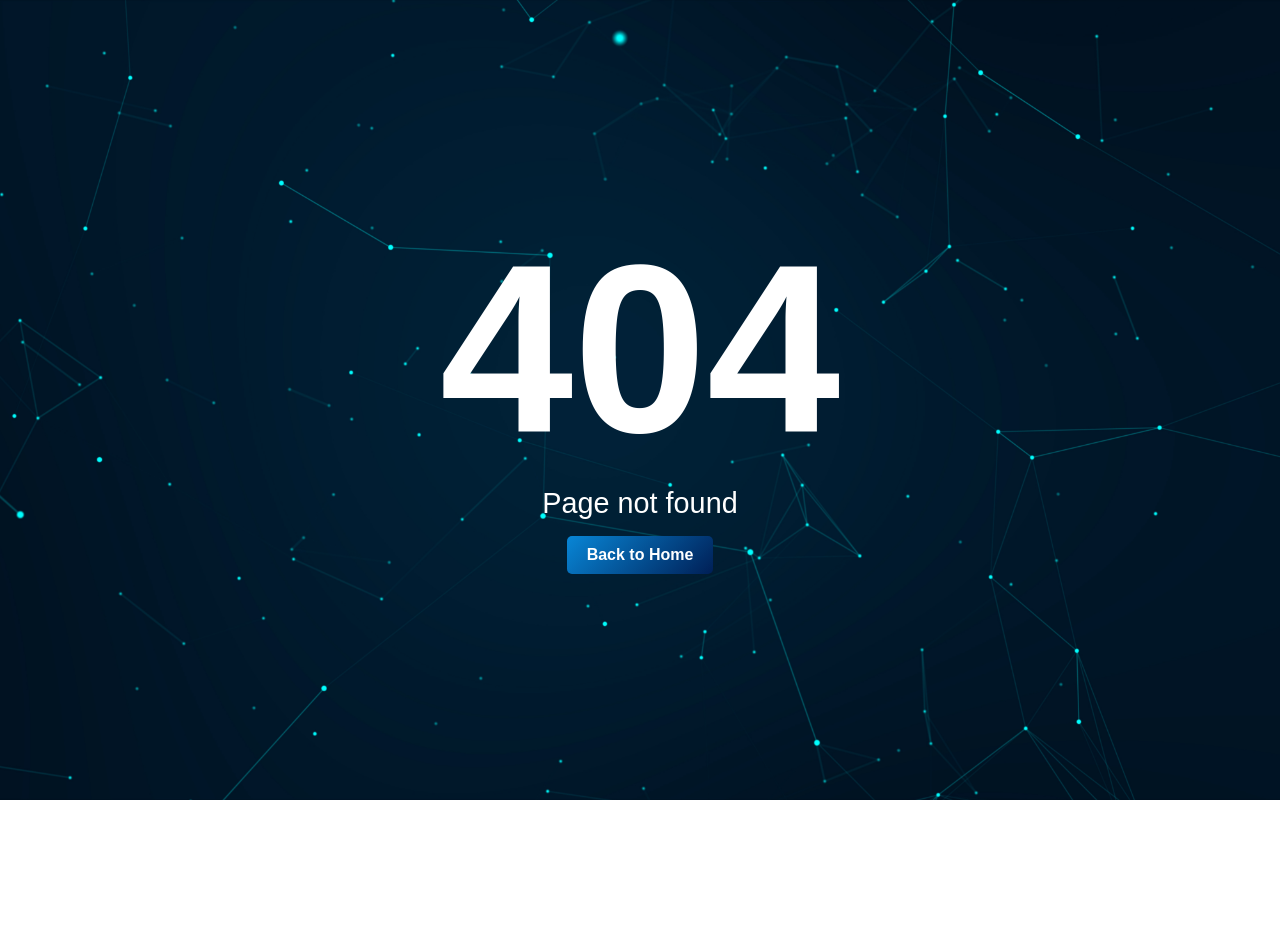
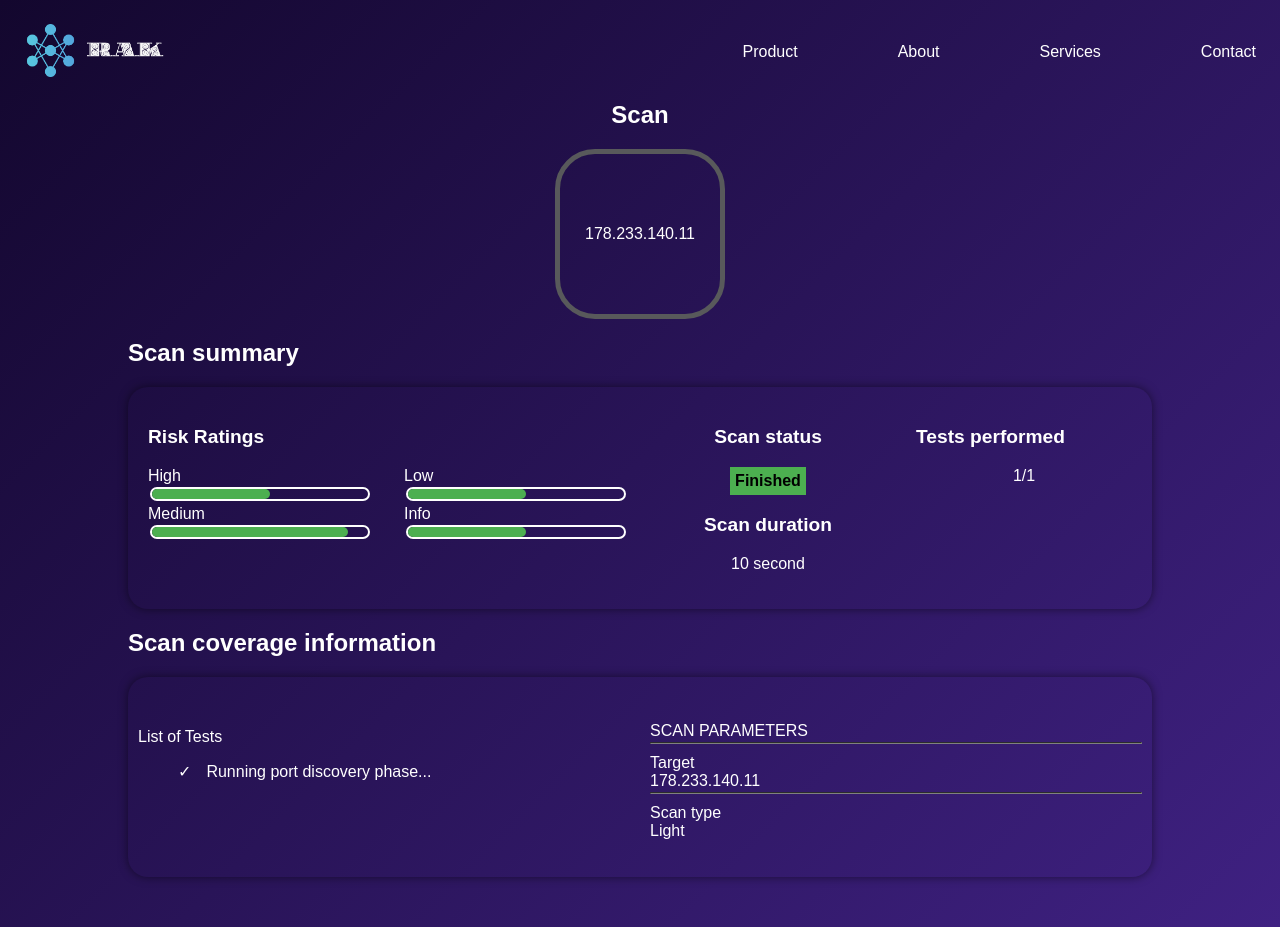
Before and after one commit to khalid10001/RAK_Net-Scanner_Project, a React (Create React App) app: page /result in a window 1280 px wide. Before the commit this address had no page. Before the commit the page ends 800 px from the top, so only its background shows below. Built offline with nearby package versions, Linux system fonts and the light colour scheme.

Commit message:
added ScanInformation component

```diff
--- a/src/App.js
+++ b/src/App.js
@@ -7,6 +7,7 @@ import Contact from "./pages/Contact";
 import Products from "./pages/Products";
 import Scanner from "./pages/Scanner";
 import NotFound from "./pages/NotFound";
+import ScanInformation from "./pages/ScanInformation";
 
 
 
@@ -22,6 +23,7 @@ function App() {
                         <Route exact path="/contact" element={<Contact/>}/>
                         <Route exact path="/products" element={<Products/>}/>
                         <Route exact path="/scanner" element={<Scanner/>}/>
+                        <Route exact path="/result" element={<ScanInformation/>}/>
                         <Route exact path="*" element={<NotFound/>}/>
                     </Routes>
                 </div>
--- /dev/null
+++ b/src/css/Scaninformaion.module.css
@@ -0,0 +1,182 @@
+.root {
+  min-height: 100vh;
+  background: linear-gradient(135deg, #13072E, #3F2182);
+}
+
+.contentWrapper {
+  max-width: 1366px;
+  width: 100%;
+  display: flex;
+  flex-direction: column;
+  color: white;
+  margin: 0 auto;
+}
+
+.container {
+  margin: 0 auto;
+  width: 80%;
+}
+
+.customBox {
+
+  width: 160px;
+  height: 160px;
+  position: relative;
+  border: 5px solid #58595b;
+  border-radius: 40px;
+  margin: 0 auto;
+  display: flex;
+  align-items: center;
+  justify-content: center;
+}
+
+.center {
+  text-align: center;
+}
+
+
+.box {
+  width: 100%;
+  min-height: 200px;
+  display: flex;
+  align-items: center;
+  justify-content: center;
+  box-shadow: 0 0 10px rgba(0, 0, 0, 0.5);
+  border-radius: 20px;
+}
+
+.box3 {
+  margin-bottom: 50px;
+}
+
+.rotatingCube {
+  width: 50px;
+  height: 50px;
+  /*margin: 0 auto;*/
+  position: relative;
+  transform-style: preserve-3d;
+  animation: rotateCube 5s infinite linear;
+}
+
+.cubeFace {
+  position: absolute;
+  width: 100%;
+  height: 100%;
+  box-sizing: border-box;
+  border: 5px solid white;
+}
+
+.front {
+  background-color: #79d9ff;
+  transform: translateZ(25px);
+}
+
+.back {
+  background-color: #79d9ff;
+  transform: rotateY(180deg) translateZ(25px);
+}
+
+.left {
+  background-color: #8eaada;
+  transform: rotateY(-90deg) translateZ(25px);
+}
+
+.right {
+  background-color: #8eaada;
+  transform: rotateY(90deg) translateZ(25px);
+}
+
+.top {
+  background-color: #7d89ff;
+  transform: rotateX(90deg) translateZ(25px);
+}
+
+.bottom {
+  background-color: #7d89ff;
+  transform: rotateX(-90deg) translateZ(25px);
+}
+
+@keyframes rotateCube {
+  from {
+    transform: rotateX(0deg) rotateY(0deg);
+  }
+  to {
+    transform: rotateX(1000deg) rotateY(1000deg);
+  }
+}
+
+.containerBox2 {
+  display: flex;
+  width: 100%;
+}
+
+.leftDiv,
+.rightDiv {
+  flex: 1;
+  margin: 10px;
+}
+
+.noBullet {
+  list-style-type: none;
+}
+
+.checkmark {
+  margin-right: 15px;
+}
+
+.infoText {
+  margin: 10px 0 2px 0;
+}
+
+.infoHr {
+  border-color: gray;
+  margin: 0;
+}
+
+.containerInfo1 {
+  display: flex;
+  width: 100%;
+}
+
+.column {
+  flex: 1;
+  padding: 20px;
+
+}
+
+.text-section {
+  margin-top: 20px;
+}
+
+.rangeSlider {
+  -webkit-appearance: none;
+  width: 100%;
+  border-radius: 10px;
+  background: none;
+  border: white solid 2px;
+  outline: none;
+  overflow: hidden;
+}
+
+.rangeSlider::-webkit-slider-thumb {
+  -webkit-appearance: none;
+  width: 20px;
+  height: 10px;
+  background: #4caf50;
+  border-radius: 10px;
+  box-shadow: -350px 0 0 340px #4caf50;
+  cursor: pointer;
+}
+
+.subTitle {
+  font-size: 1.2rem;
+  font-weight: bold;
+}
+.states{
+  display: inline-block;
+  color: black;
+  padding: 5px 5px;
+  background-color: #4caf50;
+  font-weight: bolder;
+  margin: 0;
+}
--- /dev/null
+++ b/src/pages/ScanInformation.jsx
@@ -0,0 +1,121 @@
+import Layout from "../component/Layout";
+import styles from '../css/Scaninformaion.module.css';
+import Navbar from "../component/Navbar";
+import {useEffect, useState} from "react";
+
+const ScanInformation = () => {
+  const [isPending, setPending] = useState(true);
+  useEffect(() => {
+    setTimeout(() =>
+        setPending(false)
+      , 3000)
+  }, []);
+
+  const cube = () => {
+    return (
+      <div className={styles.rotatingCube}>
+        <div className={`${styles.cubeFace} ${styles.front}`}></div>
+        <div className={`${styles.cubeFace} ${styles.back}`}></div>
+        <div className={`${styles.cubeFace} ${styles.left}`}></div>
+        <div className={`${styles.cubeFace} ${styles.right}`}></div>
+        <div className={`${styles.cubeFace} ${styles.top}`}></div>
+        <div className={`${styles.cubeFace} ${styles.bottom}`}></div>
+      </div>
+    )
+  }
+
+  const info1 = () => {
+    return (
+      <div className={styles.containerInfo1}>
+        <div className={styles.column}>
+          <p className={styles.subTitle}>Risk Ratings</p>
+          <label htmlFor="high">High<br/></label>
+          <input type="range" id="high" className={styles.rangeSlider} min="0" max="100" value="50"/>
+          <label htmlFor="medium">Medium<br/></label>
+          <input type="range" id="medium" className={styles.rangeSlider} min="0" max="100" value="90"/>
+        </div>
+
+        <div className={styles.column}>
+          <p className={styles.subTitle}><br/></p>
+          <label htmlFor="low">Low<br/></label>
+          <input type="range" id="low" className={styles.rangeSlider} min="0" max="100" value="50"/>
+          <label htmlFor="info">Info<br/></label>
+          <input type="range" id="info" className={styles.rangeSlider} min="0" max="100" value="50"/>
+        </div>
+
+        <div className={`${styles.column} ${styles.center}`}>
+          <p className={styles.subTitle}>Scan status</p>
+          <p className={styles.states}>Finished</p>
+          <p className={styles.subTitle}>Scan duration</p>
+          <p>10 second</p>
+        </div>
+
+        <div className={styles.column}>
+          <p className={styles.subTitle}>Tests performed</p>
+          <p className={styles.center}>1/1</p>
+        </div>
+
+      </div>
+    );
+  }
+  const info2 = () => {
+    return (
+      <div className={styles.containerBox2}>
+
+        <div className={styles.leftDiv}>
+          <p>List of Tests</p>
+          <ul className={styles.noBullet}>
+            <li>&#x2713;<span className={styles.checkmark}></span>Running port discovery phase...</li>
+          </ul>
+        </div>
+
+        <div className={styles.rightDiv}>
+          <p className={styles.infoText}>SCAN PARAMETERS</p>
+          <hr className={styles.infoHr}/>
+          <p className={styles.infoText}>Target<br/>
+            178.233.140.11</p>
+          <hr className={styles.infoHr}/>
+          <p className={styles.infoText}>Scan type<br/>
+            Light</p>
+        </div>
+      </div>
+    );
+  }
+  return (
+    <Layout title="Scanning...">
+
+      <div className={styles.root}>
+        <Navbar/>
+        <main className={styles.contentWrapper}>
+          {/*box 1*/}
+          <div className={styles.container}>
+            <h2 className={styles.center}>Scan</h2>
+            <div className={styles.customBox}>
+              <p className={styles.center}>178.233.140.11</p>
+            </div>
+          </div>
+          {/*box 2*/}
+          <div className={styles.container}>
+            <h2>Scan summary</h2>
+            <div className={styles.box}>
+              {isPending && cube()}
+              {!isPending && info1()}
+            </div>
+          </div>
+          {/*box 3*/}
+          <div className={styles.container}>
+            <h2>Scan coverage information</h2>
+            <div className={`${styles.box} ${styles.box3}`}>
+              {isPending && cube()}
+              {!isPending && info2()}
+            </div>
+          </div>
+
+        </main>
+      </div>
+
+    </Layout>
+  );
+
+}
+export default ScanInformation;
--- a/src/pages/Scanner.jsx
+++ b/src/pages/Scanner.jsx
@@ -1,8 +1,10 @@
 import '../css/Scanner.css'
 import Footer from "../component/Footer";
 import Navbar from "../component/Navbar";
+import Layout from "../component/Layout";
 const Scanner = () => {
     return (
+      <Layout title="Network Vulnerability Scanner">
         <div className="scanner-container">
           <Navbar/>
           <main className="scanner-section">
@@ -40,6 +42,7 @@ const Scanner = () => {
           </main>
           <Footer/>
         </div>
+      </Layout>
 
     );
 }
```
Also changed, not shown: package.json (+42 -21 lines). Lines whose indentation alone changed are shown as unchanged.
